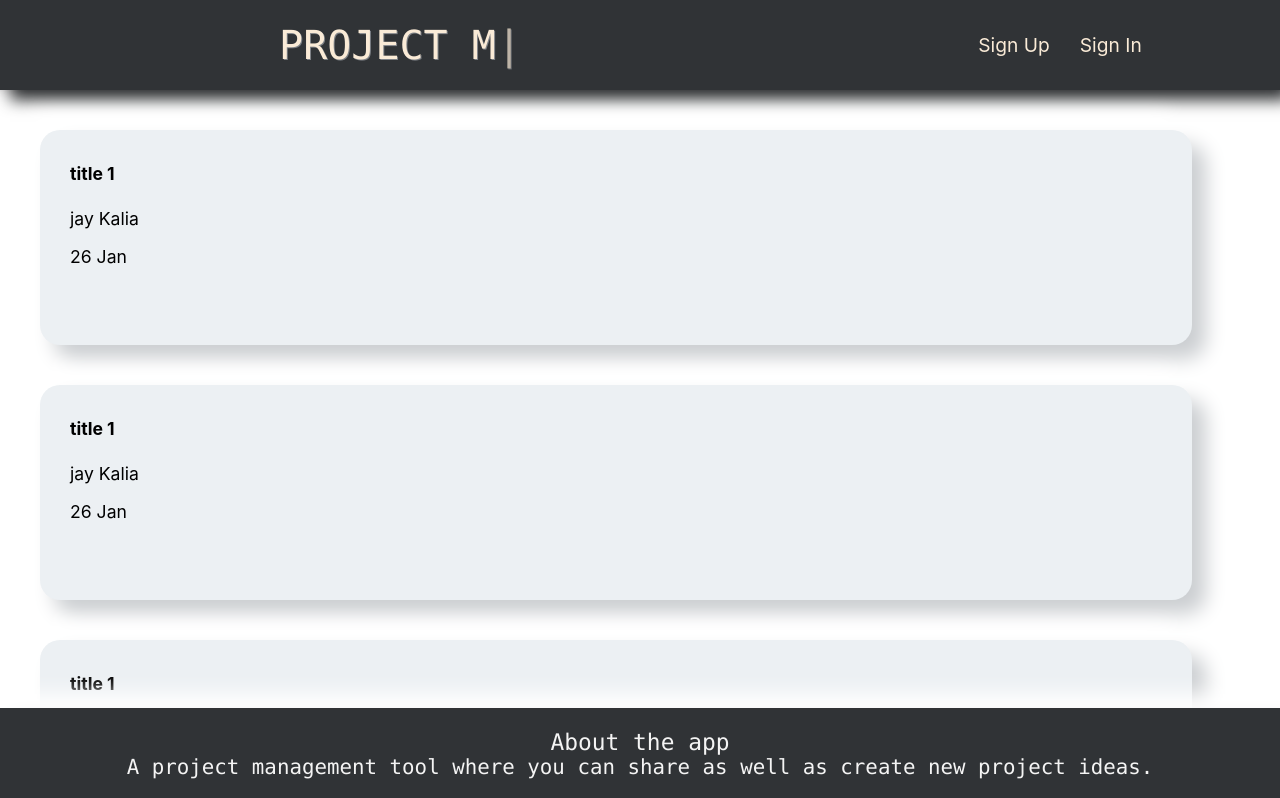
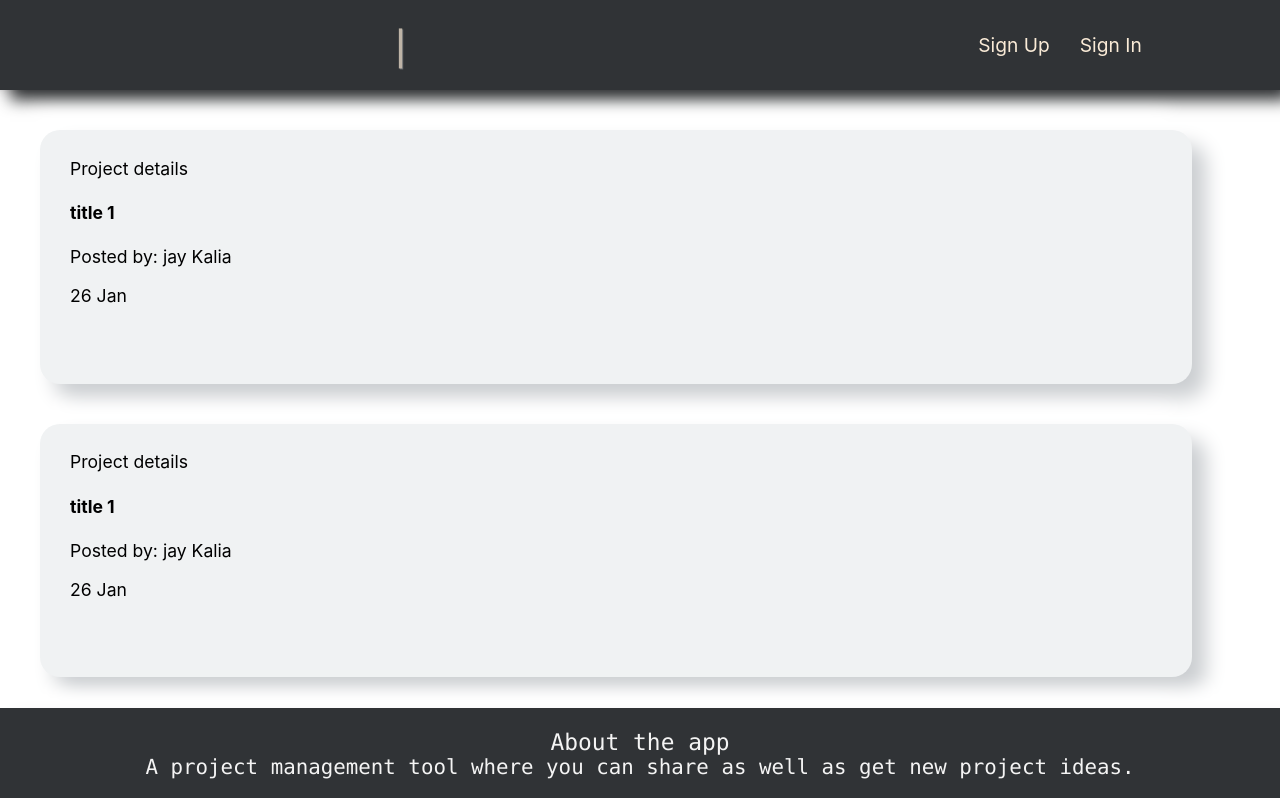
Before and after one commit to JAYKALIA007/project-manager-1.1, a React (Create React App) app: page / in a window 1280 px wide. Shown: the top 798 px of the page. Built offline with nearby package versions, Linux system fonts and the light colour scheme; the HTML template or start-up script is replaced by a standard one.

Commit message:
handling the project details and project summary components

```diff
--- a/src/App.css
+++ b/src/App.css
@@ -86,13 +86,29 @@ ul li *:hover {
   margin: 40px;
   padding: 10px 30px;
   border-radius: 20px;
-  background: #ecf0f3;
+  /* background: #ecf0f3; */
+  background: #f0f2f3;
   box-sizing: border-box;
   box-shadow: 14px 14px 20px #cbced1, -14px -14px 20px white;
-  transition: transform 0.5s ease;
+  transition: transform 1s ease;
 }
 .projectListComponent:hover {
   transform: scale(1.03);
+}
+.projectDetailsComponent {
+  height: 50%;
+  width: 90%;
+  font-size: 1.1em;
+  margin: 40px auto;
+  padding: 10px 30px;
+  border-radius: 20px;
+  background: #f0f2f3;
+  box-sizing: border-box;
+  box-shadow: 14px 14px 20px #d5d8db, -14px -14px 20px white;
+  transition: transform 0.8s ease;
+}
+.projectDetailsComponent:hover {
+  transform: scale(1.05);
 }
 .formContainer {
   position: relative;
@@ -209,7 +225,7 @@ form:hover {
   }
 }
 
-@media screen and (max-width: 600px) {
+@media screen and (max-width: 900px) {
   .navbarComponent {
     grid-template-columns: repeat(1, 1fr);
     grid-auto-rows: minmax(50px, auto);
@@ -268,6 +284,7 @@ form:hover {
     margin: 1;
     height: 70%;
     padding: 20px;
+    width: 70%;
   }
   .brand-logo {
     height: 20%;
--- a/src/ProjectDetails.js
+++ b/src/ProjectDetails.js
@@ -3,14 +3,16 @@ class ProjectDetails extends React.Component {
   state = { id: null };
   componentDidMount() {
     // console.log(this.props.match.params.id);
-    const id = this.props.match.params.id;
-    this.setState({ id: id });
+    // const id = this.props.match.params.id;
+    // this.setState({ id: id });
+    console.log(this.props);
   }
   render() {
     return (
-      <div>
-        <p>Project details of</p>
-        <p>Project id is: {this.state.id}</p>
+      <div className="projectDetailsComponent">
+        <p>Project details</p>
+        {/* <p>Project id is: {this.state.id}</p>
+        <p>{this.state.id}</p> */}
       </div>
     );
   }
--- a/src/ProjectList.js
+++ b/src/ProjectList.js
@@ -1,5 +1,6 @@
 import React from "react";
 import { Link } from "react-router-dom";
+import ProjectSummary from "./ProjectSummary";
 class ProjectList extends React.Component {
   render() {
     const { projects } = this.props;
@@ -9,10 +10,9 @@ class ProjectList extends React.Component {
           <Link
             style={{ textDecoration: "none", color: "black" }}
             to={"/project/" + project.id}
+            key={project.id}
           >
-            <h4>{project.title}</h4>
-            <p>{project.creator}</p>
-            <p>{project.time}</p>
+            <ProjectSummary project={project} />
           </Link>
         </div>
       );
--- /dev/null
+++ b/src/ProjectSummary.js
@@ -0,0 +1,17 @@
+import React from "react";
+class ProjectSummary extends React.Component {
+  render() {
+    return (
+      <div>
+        <p>Project details</p>
+        <h4>{this.props.project.title}</h4>
+        <p>
+          Posted by: {this.props.project.firstname}{" "}
+          {this.props.project.lastname}
+        </p>
+        <p>{this.props.project.time}</p>
+      </div>
+    );
+  }
+}
+export default ProjectSummary;
--- a/src/layout/About.js
+++ b/src/layout/About.js
@@ -5,8 +5,8 @@ class About extends React.Component {
       <div className="aboutComponent">
         <p>
           <span className="about-description">About the app</span>
-          <br />A project management tool where you can share as well as create
-          new project ideas.
+          <br />A project management tool where you can share as well as get new
+          project ideas.
         </p>
       </div>
     );
--- a/src/layout/DashBoard.js
+++ b/src/layout/DashBoard.js
@@ -6,29 +6,37 @@ class DashBoard extends React.Component {
     projects: [
       {
         title: "title 1",
-        content: "project content 1",
-        creator: "jay Kalia",
+        content:
+          "lorem ipsumwheg3tr73ehwjjedhgrfybuhdwijoeduhrfygedwjipdjruhfgyvbiufejdwikdrjfuhyeudjiruhetgiybefjefuhtgyrifj3ftuhruj",
+        firstname: "jay Kalia",
+        secondname: "Kalia",
         time: "26 Jan",
         id: 1,
       },
       {
         title: "title 1",
-        content: "project content 1",
-        creator: "jay Kalia",
+        content:
+          "lorem ipsumwheg3tr73ehwjjedhgrfybuhdwijoeduhrfygedwjipdjruhfgyvbiufejdwikdrjfuhyeudjiruhetgiybefjefuhtgyrifj3ftuhruj",
+        firstname: "jay Kalia",
+        secondname: "Kalia",
         time: "26 Jan",
         id: 2,
       },
       {
         title: "title 1",
-        content: "project content 1",
-        creator: "jay Kalia",
+        content:
+          "lorem ipsumwheg3tr73ehwjjedhgrfybuhdwijoeduhrfygedwjipdjruhfgyvbiufejdwikdrjfuhyeudjiruhetgiybefjefuhtgyrifj3ftuhruj",
+        firstname: "jay Kalia",
+        secondname: "Kalia",
         time: "26 Jan",
         id: 3,
       },
       {
         title: "title 1",
-        content: "project content 1",
-        creator: "jay Kalia",
+        content:
+          "lorem ipsumwheg3tr73ehwjjedhgrfybuhdwijoeduhrfygedwjipdjruhfgyvbiufejdwikdrjfuhyeudjiruhetgiybefjefuhtgyrifj3ftuhruj",
+        firstname: "jay Kalia",
+        secondname: "Kalia",
         time: "26 Jan",
         id: 4,
       },
--- a/src/layout/NavBar.js
+++ b/src/layout/NavBar.js
@@ -10,10 +10,10 @@ class NavBar extends React.Component {
           <Typewriter
             options={{
               strings: [
-                "PROJECT MANAGER 1.1",
+                "PROJECT HUB 1.1",
                 "GET IDEAS",
                 "SHARE IDEAS",
-                "STAY UPDATED...",
+                "STAY UPDATED ...",
               ],
               autoStart: true,
               loop: true,
```
Also changed, not shown: 1 other file (tests, documents, lock files or other folders).
